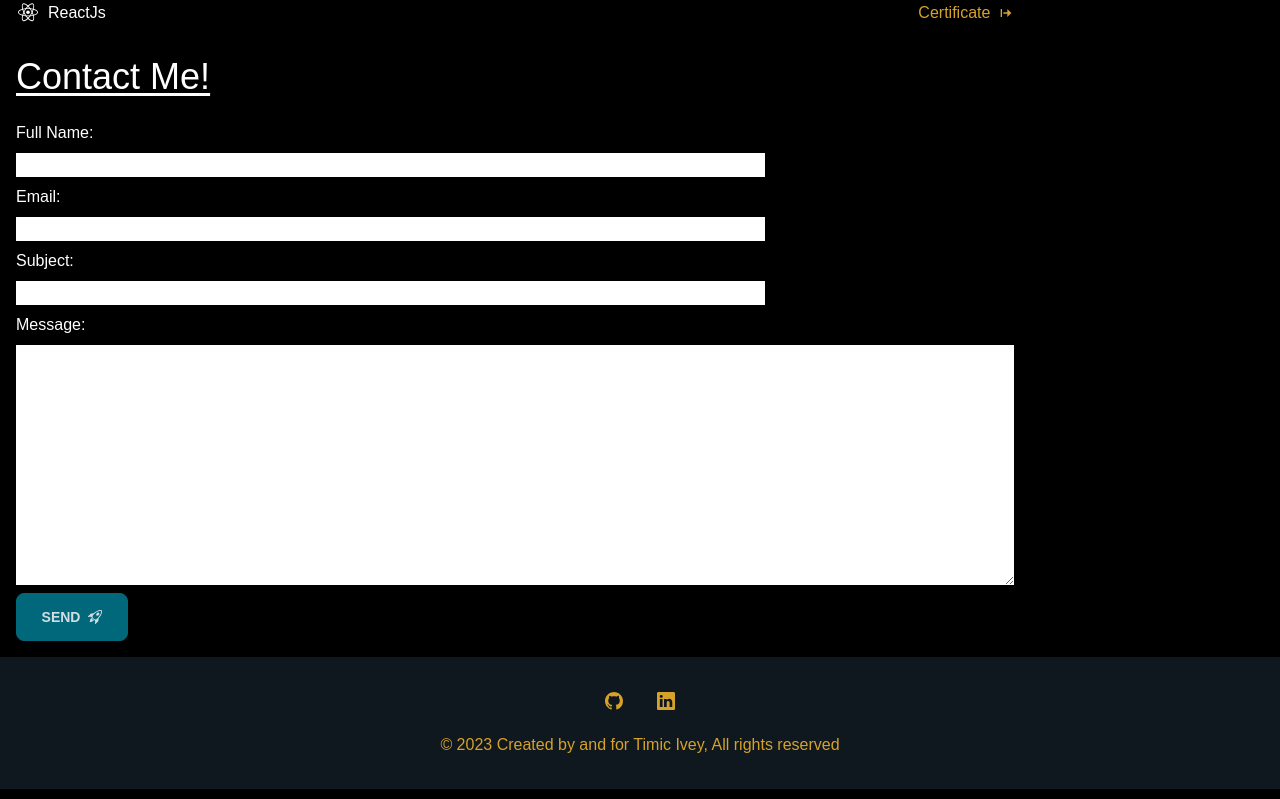
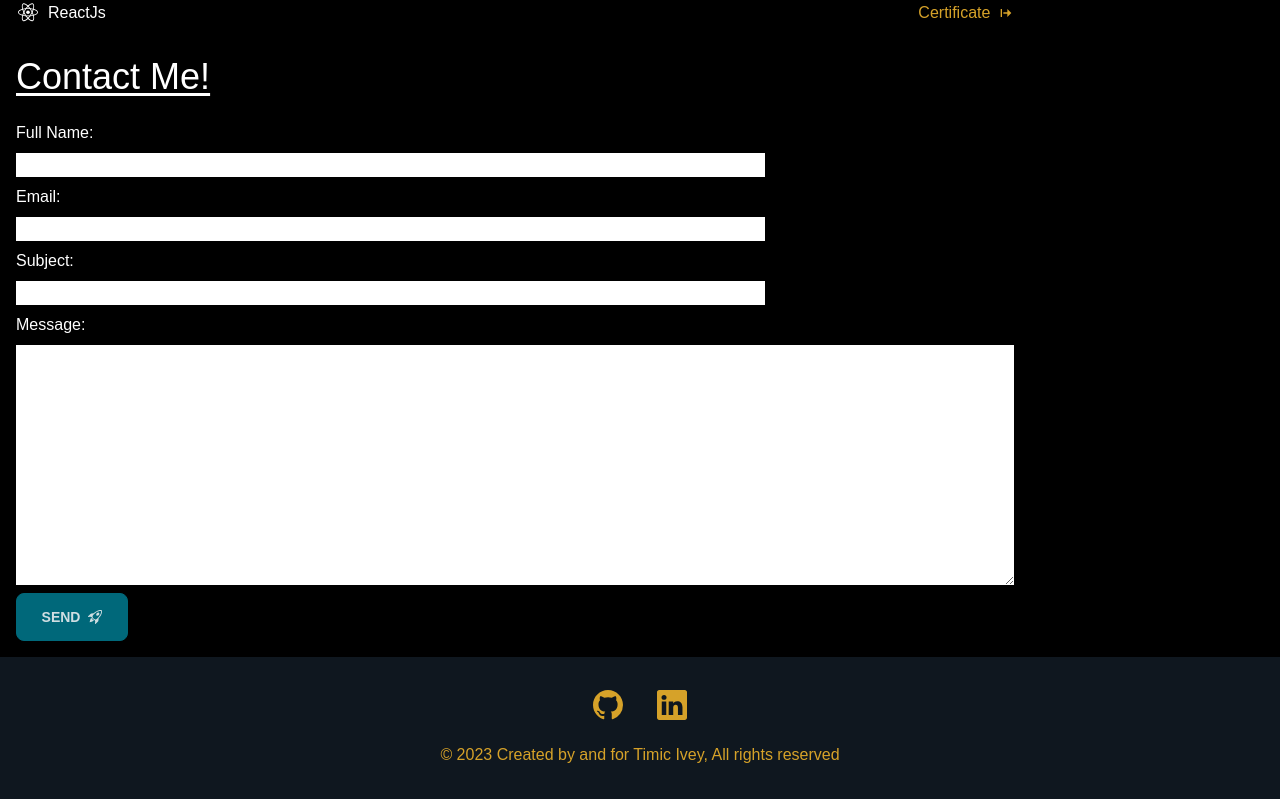
Before and after one commit to Lwmeek/new-portfolio, a React (Vite) app: page / in a window 1280 px wide. Shown: the part 2335-3134 px from the top of the page. Built offline with nearby package versions, Linux system fonts and the light colour scheme; a web font is replaced by a local one.

Commit message:
update footer icon size

```diff
--- a/src/Components/Footer/Footer.jsx
+++ b/src/Components/Footer/Footer.jsx
@@ -5,10 +5,10 @@ const Footer = () => {
 	return (
 		<section className="bg-neutral pt-8 pb-8">
 			<div className="text-center mb-4">
-				<a className="btn btn-xs btn-link text-lg font-bold mr-4">
+				<a className="btn btn-xs btn-link text-3xl font-bold mr-4">
 					<BsGithub className="icon text-secondary" />
 				</a>
-				<a className="btn btn-xs btn-link text-lg font-bold">
+				<a className="btn btn-xs btn-link text-3xl font-bold">
 					<BsLinkedin className="icon text-secondary" />
 				</a>
 			</div>
```
